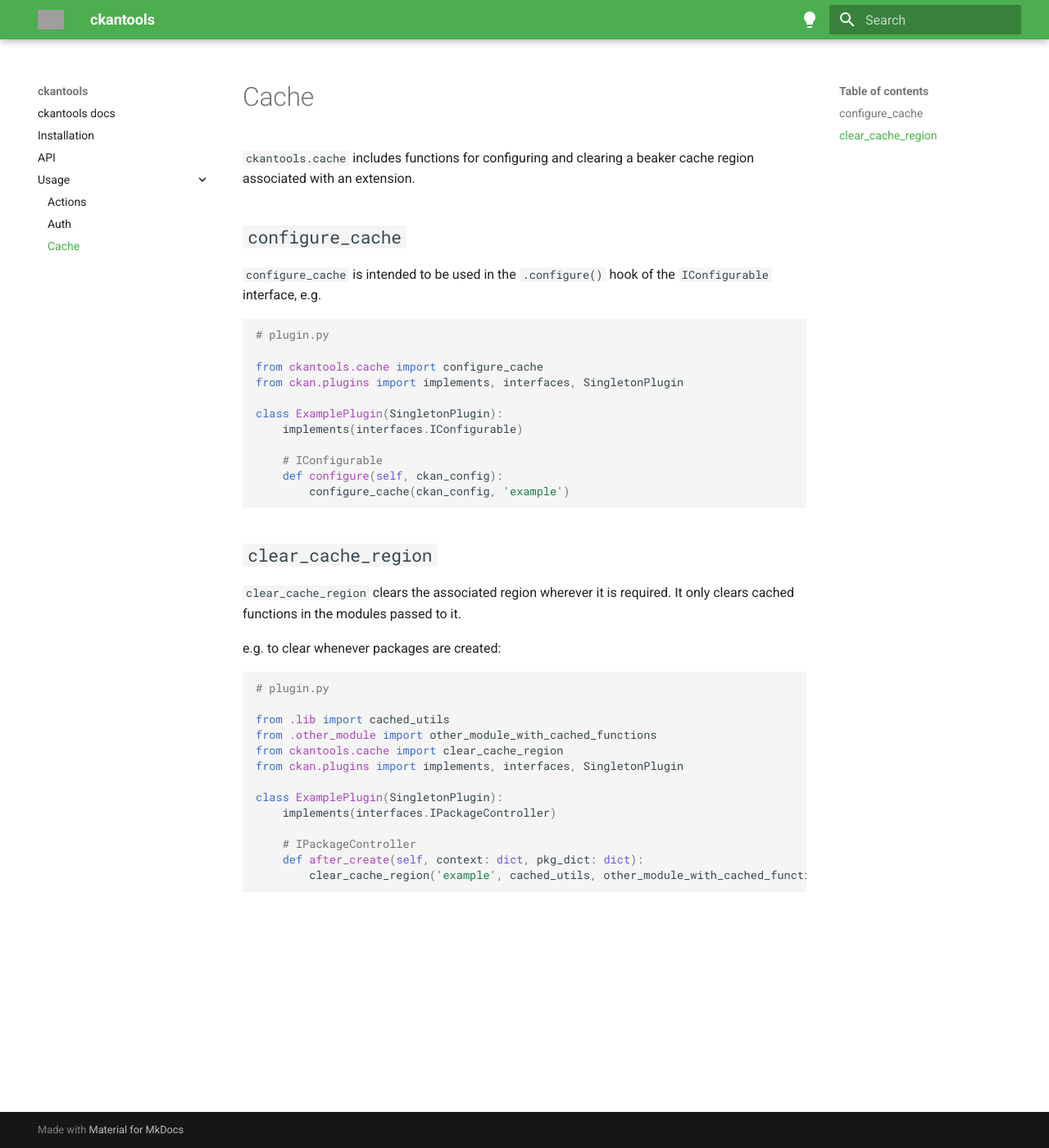
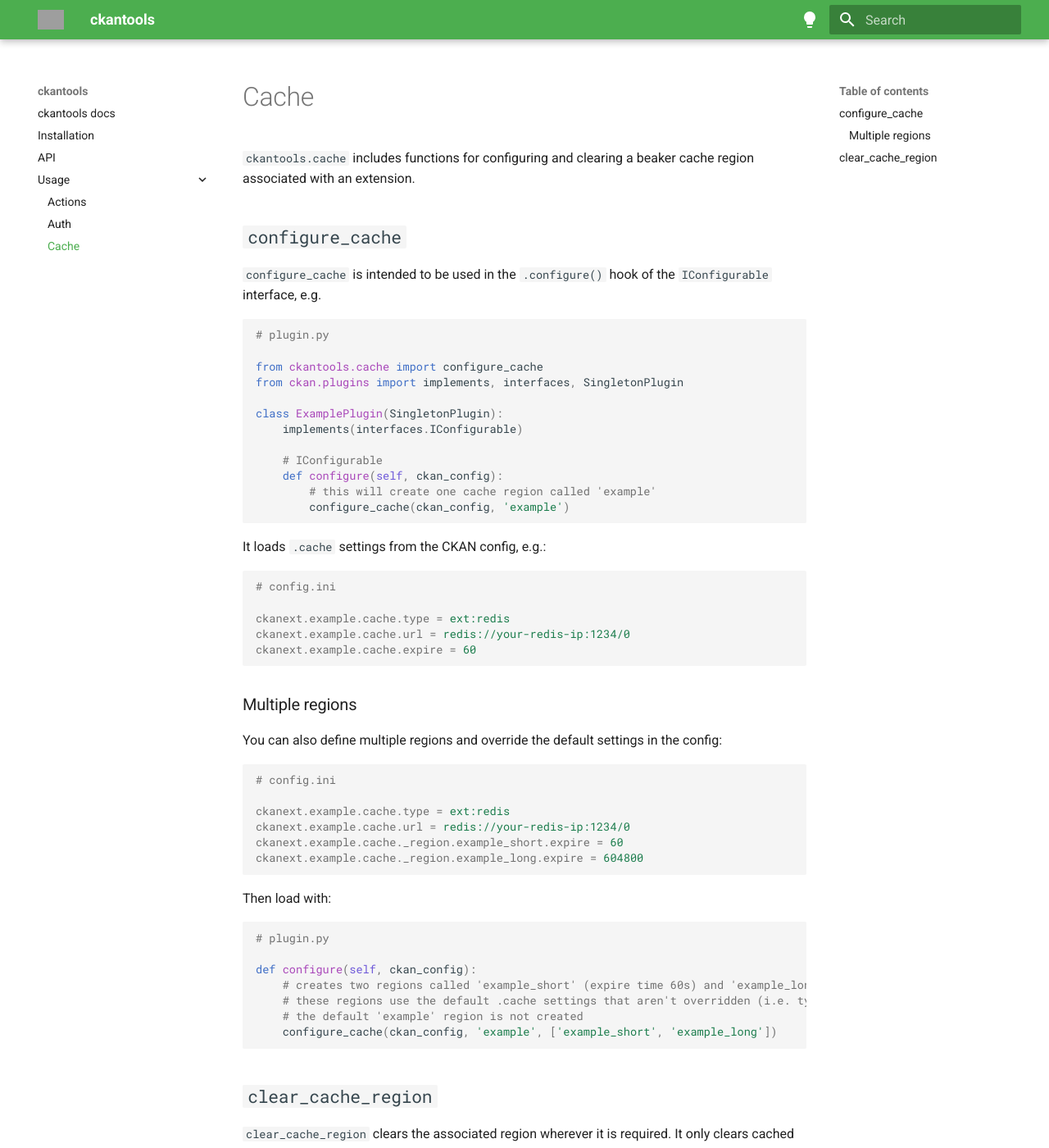
Before and after one commit to NaturalHistoryMuseum/ckantools, an MkDocs documentation site: the page built from docs/usage/cache.md, in a window 1280 px wide and 1400 px high. Shown: the whole window at 82% size. Built offline with MkDocs 1.6.1 and Material for MkDocs 9.7.7, drawn with Linux system fonts in a browser that asks for light colours; grey boxes are pictures that could not be loaded.

Commit message:
docs: update cache docs

````diff
--- a/docs/usage/cache.md
+++ b/docs/usage/cache.md
@@ -17,7 +17,43 @@
 
     # IConfigurable
     def configure(self, ckan_config):
+        # this will create one cache region called 'example'
         configure_cache(ckan_config, 'example')
+```
+
+It loads `.cache` settings from the CKAN config, e.g.:
+
+```ini
+# config.ini
+
+ckanext.example.cache.type = ext:redis
+ckanext.example.cache.url = redis://your-redis-ip:1234/0
+ckanext.example.cache.expire = 60
+```
+
+### Multiple regions
+
+You can also define multiple regions and override the default settings in the config:
+
+```ini
+# config.ini
+
+ckanext.example.cache.type = ext:redis
+ckanext.example.cache.url = redis://your-redis-ip:1234/0
+ckanext.example.cache._region.example_short.expire = 60
+ckanext.example.cache._region.example_long.expire = 604800
+```
+
+Then load with:
+
+```python
+# plugin.py
+
+def configure(self, ckan_config):
+    # creates two regions called 'example_short' (expire time 60s) and 'example_long' (expire time 604800s)
+    # these regions use the default .cache settings that aren't overridden (i.e. type and url in this example)
+    # the default 'example' region is not created
+    configure_cache(ckan_config, 'example', ['example_short', 'example_long'])
 ```
 
 
````
